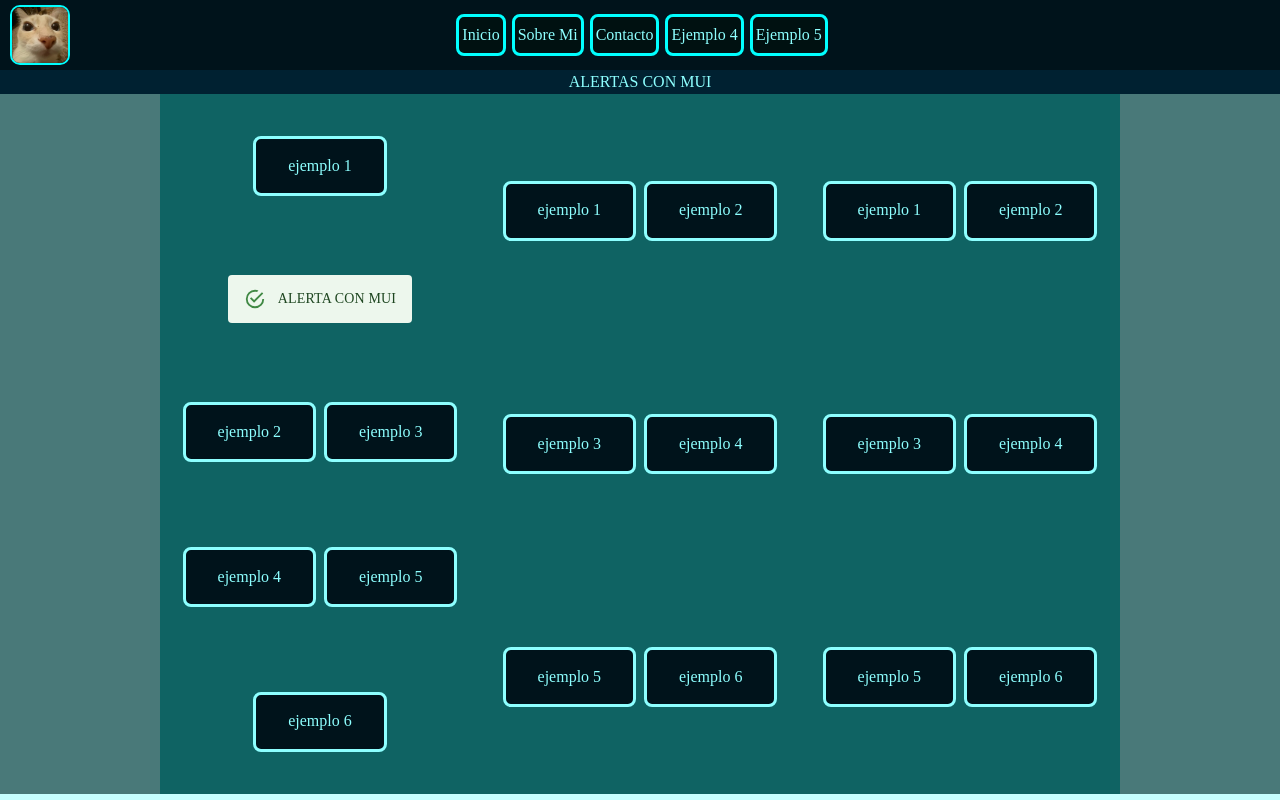
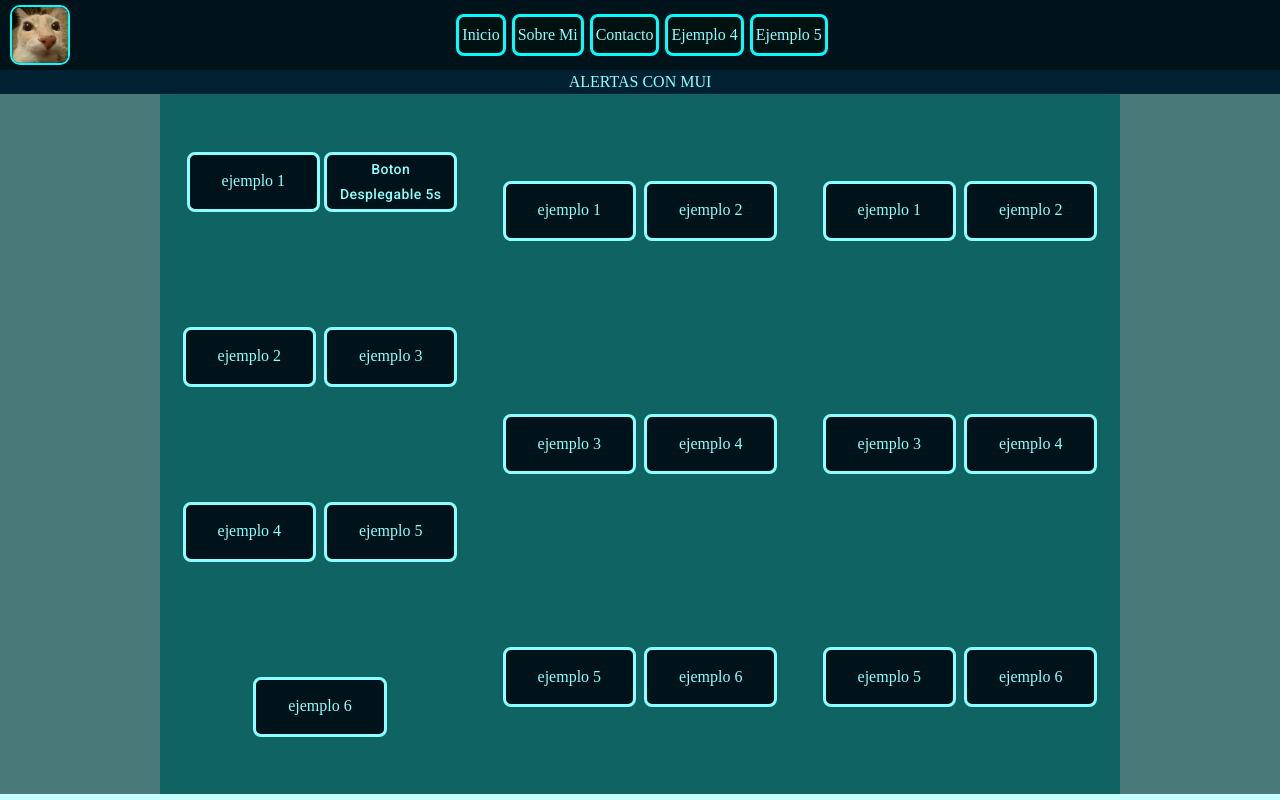
Before and after one commit to JehuCalle/portafolio-react, a React (Create React App) app: page /portafolio-react/Pages/DiferentesAnim in a window 1280 px wide. Shown: the top 800 px of the page. Built offline with nearby package versions, Linux system fonts and the light colour scheme.

Commit message:
Experimentando con alertas

```diff
--- a/src/Css/DiferentesAnim.css
+++ b/src/Css/DiferentesAnim.css
@@ -26,13 +26,14 @@
   height: 60px;
   margin: 6px 4px 6px 4px;
   padding: 3px 6px 3px 6px;
-  color: rgb(141, 255, 255);
-  background-color: rgb(0, 19, 27);
-  border: 3px solid rgb(141, 255, 255);
-  border-radius: 8px;
-  -webkit-border-radius: 8px;
-  -moz-border-radius: 8px;
-  -ms-border-radius: 8px;
-  -o-border-radius: 8px;
+  color: rgb(141, 255, 255) !important;
+  background-color: rgb(0, 19, 27) !important;
+  border: 3px solid rgb(141, 255, 255) !important;
+  border-radius: 8px !important;
+  -webkit-border-radius: 8px !important;
+  -moz-border-radius: 8px !important;
+  -ms-border-radius: 8px !important;
+  -o-border-radius: 8px !important;
   cursor: pointer;
+  text-transform: none !important;
 }
--- a/src/Pages/DiferentesAnim.jsx
+++ b/src/Pages/DiferentesAnim.jsx
@@ -1,13 +1,42 @@
 import React, {useState, useEffect} from "react";
 
-import Alert from '@mui/material/Alert';
+import { Alert } from "@mui/material";
+import Button from '@mui/material/Button';
+import Snackbar from '@mui/material/Snackbar';
+import Fade from '@mui/material/Fade';
+import Slide, { SlideProps } from '@mui/material/Slide';
 
+//ICONOS MUI  ICONOS MUI  ICONOS MUI  ICONOS MUI  ICONOS MUI
+import DoneAllIcon from '@mui/icons-material/DoneAll';
 
 import '../Css/DiferentesAnim.css';
 
+
+
+function SlideTransition(props) {
+  return <Slide {...props} direction="up" />;
+}
+
 function DiferentesAnim(){
 
+  const [state, setState] = useState({
+    open: false,
+    Transition: Fade,
+  });
 
+  const handleClick = (Transition) => () => {
+    setState({
+      open: true,
+      Transition,
+    });
+  };
+
+  const handleClose = () => {
+    setState({
+      ...state,
+      open: false,
+    });
+  };
 
   return(
     <div>
@@ -17,7 +46,27 @@ function DiferentesAnim(){
       <div className="cuerpoAnim col-12">
         <div className="contBtnDifAnim col-3">
           <button className="estiloBtnDifAnim col-5">ejemplo 1</button>
-          <Alert>ALERTA CON MUI</Alert>
+
+
+          <div className="col-5">
+          <Button className="estiloBtnDifAnim d-flex col-12" onClick={handleClick(SlideTransition)}>Boton Desplegable 5s</Button>
+          <Snackbar
+            open={state.open}
+            onClose={handleClose}
+            TransitionComponent={state.Transition}
+            key={state.Transition.name}
+            autoHideDuration={5000}>
+            <Alert
+              variant="filled"
+              severity="warning"
+              icon={<DoneAllIcon color="primary" fontSize="inherit"/>}
+              className="text-info border rounded-4 border-5 border-dark">
+              a
+            </Alert>
+          </Snackbar>
+          </div>
+
+
           <button className="estiloBtnDifAnim col-5">ejemplo 2</button>
           <button className="estiloBtnDifAnim col-5">ejemplo 3</button>
           <button className="estiloBtnDifAnim col-5">ejemplo 4</button>
```
